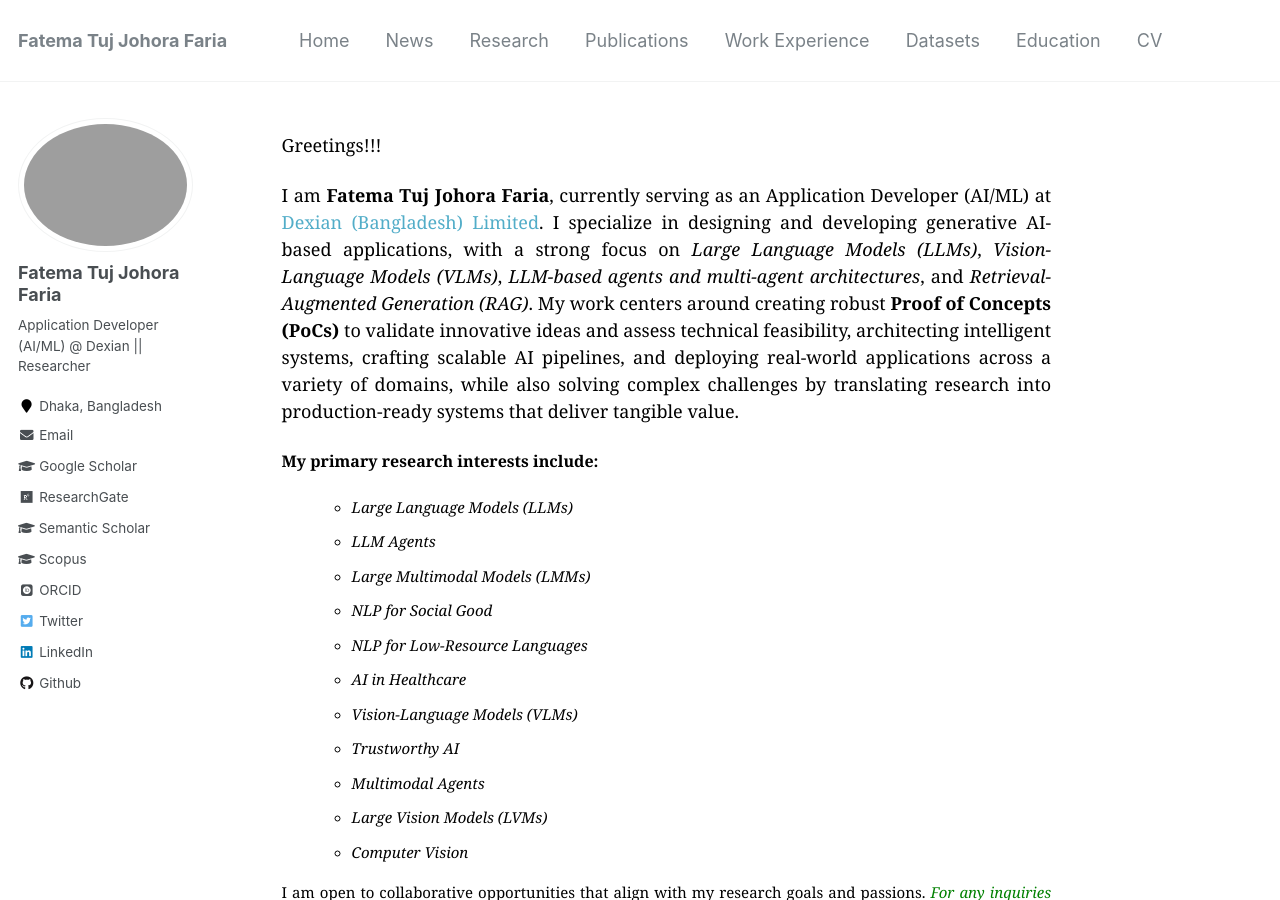
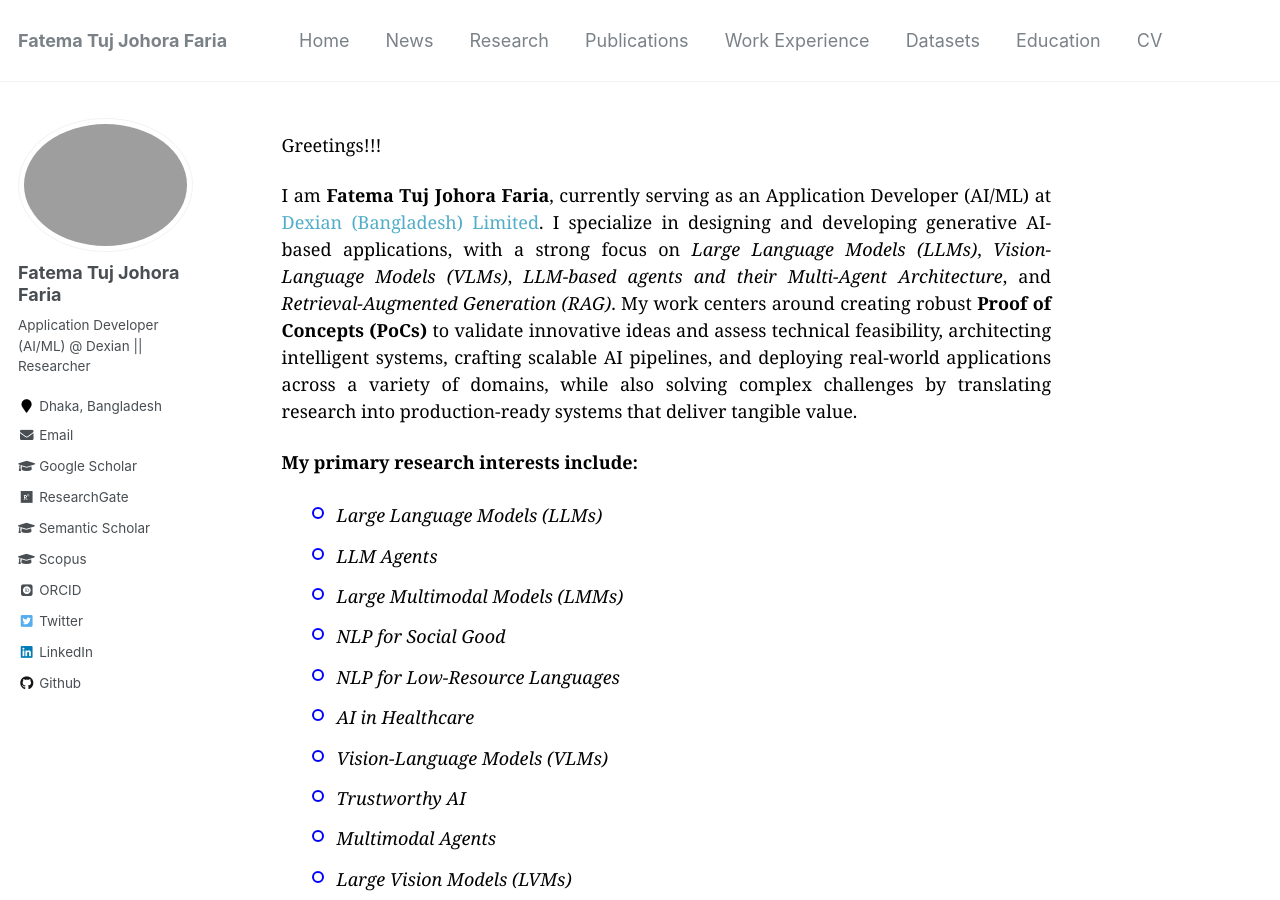
Before and after one commit to fatemafaria142/fatemafaria142.github.io, a Jekyll site: the page built from _pages/about.md, in a window 1280 px wide and 900 px high. Built offline with Jekyll 4.4.1, drawn with Linux system fonts in a browser that asks for light colours; some web fonts are replaced; some of the changed lines change nothing that is shown.

Commit message:
Update about

```diff
--- a/_pages/about.md
+++ b/_pages/about.md
@@ -15,31 +15,162 @@ I am <strong>Fatema Tuj Johora Faria</strong>, currently serving as an Applicati
 <a href="https://www.linkedin.com/company/dexiansolutions/">Dexian (Bangladesh) Limited</a>.
 I specialize in designing and developing generative AI-based applications, with a strong focus on
 <em>Large Language Models (LLMs)</em>, <em>Vision-Language Models (VLMs)</em>,
-<em>LLM-based agents and multi-agent architectures</em>, and <em>Retrieval-Augmented Generation (RAG)</em>.
-My work centers around creating robust <strong>Proof of Concepts (PoCs)</strong> to validate innovative ideas and assess technical feasibility, architecting intelligent systems, crafting scalable AI pipelines, and deploying real-world applications across a variety of domains, while also solving complex challenges by translating research into production-ready systems that deliver tangible value.
+<em>LLM-based agents and their Multi-Agent Architecture</em>, and <em>Retrieval-Augmented Generation (RAG)</em>. My work centers around creating robust <strong>Proof of Concepts (PoCs)</strong> to validate innovative ideas and assess technical feasibility, architecting intelligent systems, crafting scalable AI pipelines, and deploying real-world applications across a variety of domains, while also solving complex challenges by translating research into production-ready systems that deliver tangible value.
 </p>
 
 
-<p style="text-align:justify; color:black; font-family:Georgia; font-size:16px;">
+<p style="text-align:justify; color:black; font-family:Georgia;">
     <strong>My primary research interests include:</strong>
 </p>
-<ul style="color:black; font-family:Georgia; font-size:15px; margin-left:30px; line-height:1.8; list-style-type:circle;">
-    <li><em>Large Language Models (LLMs)</em></li>
-    <li><em>LLM Agents</em></li>
-    <li><em>Large Multimodal Models (LMMs)</em></li>
-    <li><em>NLP for Social Good</em></li>
-    <li><em>NLP for Low-Resource Languages</em></li>
-    <li><em>AI in Healthcare</em></li>
-    <li><em>Vision-Language Models (VLMs)</em></li>
-    <li><em>Trustworthy AI</em></li>
-    <li><em>Multimodal Agents</em></li>
-    <li><em>Large Vision Models (LVMs)</em></li>
-    <li><em>Computer Vision</em></li>
+<ul style="color:black; font-family:Georgia; margin-left: 30px; padding-left: 0; list-style-type: none; line-height: 1.8;">
+    <li style="position: relative; padding-left: 25px; margin-bottom: 8px;">
+        <span style="
+            position: absolute;
+            left: 0;
+            top: 8px;
+            width: 12px;
+            height: 12px;
+            border: 2px solid blue;
+            border-radius: 50%;
+            display: inline-block;
+        "></span>
+        <em>Large Language Models (LLMs)</em>
+    </li>
+    <li style="position: relative; padding-left: 25px; margin-bottom: 8px;">
+        <span style="
+            position: absolute;
+            left: 0;
+            top: 8px;
+            width: 12px;
+            height: 12px;
+            border: 2px solid blue;
+            border-radius: 50%;
+            display: inline-block;
+        "></span>
+        <em>LLM Agents</em>
+    </li>
+    <li style="position: relative; padding-left: 25px; margin-bottom: 8px;">
+        <span style="
+            position: absolute;
+            left: 0;
+            top: 8px;
+            width: 12px;
+            height: 12px;
+            border: 2px solid blue;
+            border-radius: 50%;
+            display: inline-block;
+        "></span>
+        <em>Large Multimodal Models (LMMs)</em>
+    </li>
+    <li style="position: relative; padding-left: 25px; margin-bottom: 8px;">
+        <span style="
+            position: absolute;
+            left: 0;
+            top: 8px;
+            width: 12px;
+            height: 12px;
+            border: 2px solid blue;
+            border-radius: 50%;
+            display: inline-block;
+        "></span>
+        <em>NLP for Social Good</em>
+    </li>
+    <li style="position: relative; padding-left: 25px; margin-bottom: 8px;">
+        <span style="
+            position: absolute;
+            left: 0;
+            top: 8px;
+            width: 12px;
+            height: 12px;
+            border: 2px solid blue;
+            border-radius: 50%;
+            display: inline-block;
+        "></span>
+        <em>NLP for Low-Resource Languages</em>
+    </li>
+    <li style="position: relative; padding-left: 25px; margin-bottom: 8px;">
+        <span style="
+            position: absolute;
+            left: 0;
+            top: 8px;
+            width: 12px;
+            height: 12px;
+            border: 2px solid blue;
+            border-radius: 50%;
+            display: inline-block;
+        "></span>
+        <em>AI in Healthcare</em>
+    </li>
+    <li style="position: relative; padding-left: 25px; margin-bottom: 8px;">
+        <span style="
+            position: absolute;
+            left: 0;
+            top: 8px;
+            width: 12px;
+            height: 12px;
+            border: 2px solid blue;
+            border-radius: 50%;
+            display: inline-block;
+        "></span>
+        <em>Vision-Language Models (VLMs)</em>
+    </li>
+    <li style="position: relative; padding-left: 25px; margin-bottom: 8px;">
+        <span style="
+            position: absolute;
+            left: 0;
+            top: 8px;
+            width: 12px;
+            height: 12px;
+            border: 2px solid blue;
+            border-radius: 50%;
+            display: inline-block;
+        "></span>
+        <em>Trustworthy AI</em>
+    </li>
+    <li style="position: relative; padding-left: 25px; margin-bottom: 8px;">
+        <span style="
+            position: absolute;
+            left: 0;
+            top: 8px;
+            width: 12px;
+            height: 12px;
+            border: 2px solid blue;
+            border-radius: 50%;
+            display: inline-block;
+        "></span>
+        <em>Multimodal Agents</em>
+    </li>
+    <li style="position: relative; padding-left: 25px; margin-bottom: 8px;">
+        <span style="
+            position: absolute;
+            left: 0;
+            top: 8px;
+            width: 12px;
+            height: 12px;
+            border: 2px solid blue;
+            border-radius: 50%;
+            display: inline-block;
+        "></span>
+        <em>Large Vision Models (LVMs)</em>
+    </li>
+    <li style="position: relative; padding-left: 25px; margin-bottom: 8px;">
+        <span style="
+            position: absolute;
+            left: 0;
+            top: 8px;
+            width: 12px;
+            height: 12px;
+            border: 2px solid blue;
+            border-radius: 50%;
+            display: inline-block;
+        "></span>
+        <em>Computer Vision</em>
+    </li>
 </ul>
 
-<p style="color:black; font-family:Georgia; font-size:15px; text-align:justify;">
+<p style="color:black; display:inline; font-family:Georgia">
     I am open to collaborative opportunities that align with my research goals and passions.
-    <span style="color:green;"><em>For any inquiries or potential collaborations, please feel free to reach out via email at
+    <span style="color:green; display:inline;"><em>For any inquiries or potential collaborations, please feel free to reach out via email at
     <a href="mailto:fatema.faria142@gmail.com" style="color:green; text-decoration:none;">fatema.faria142@gmail.com</a>.</em></span>
 </p>
 
```
